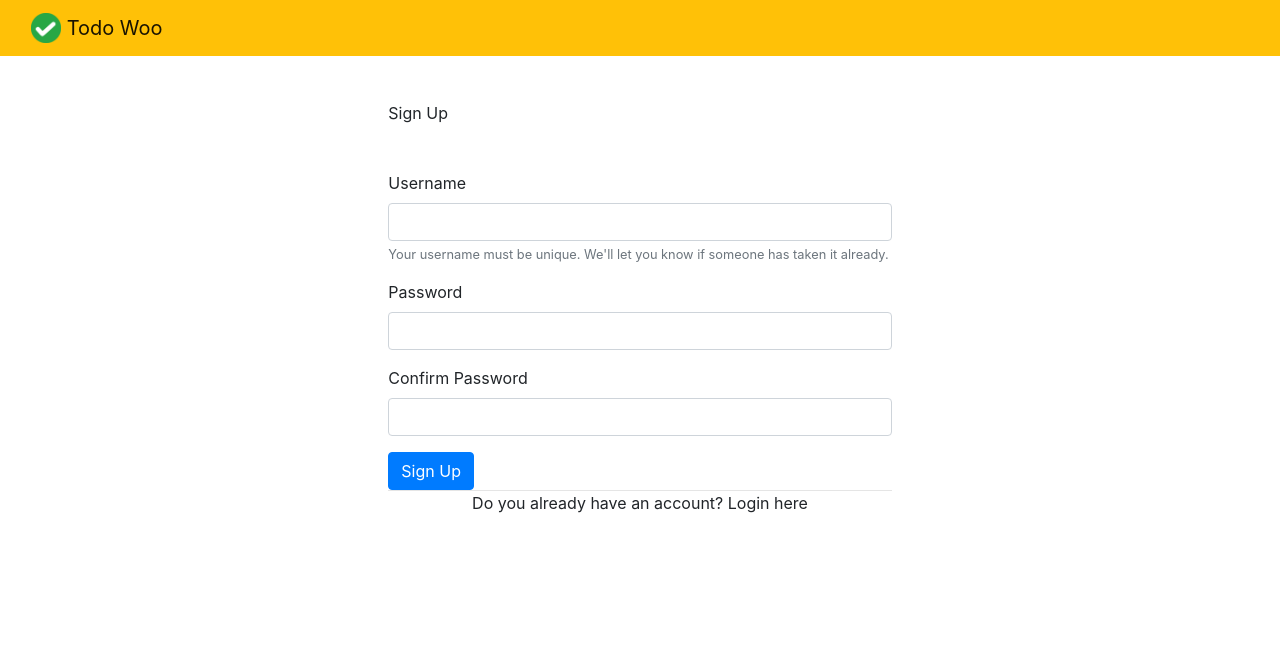
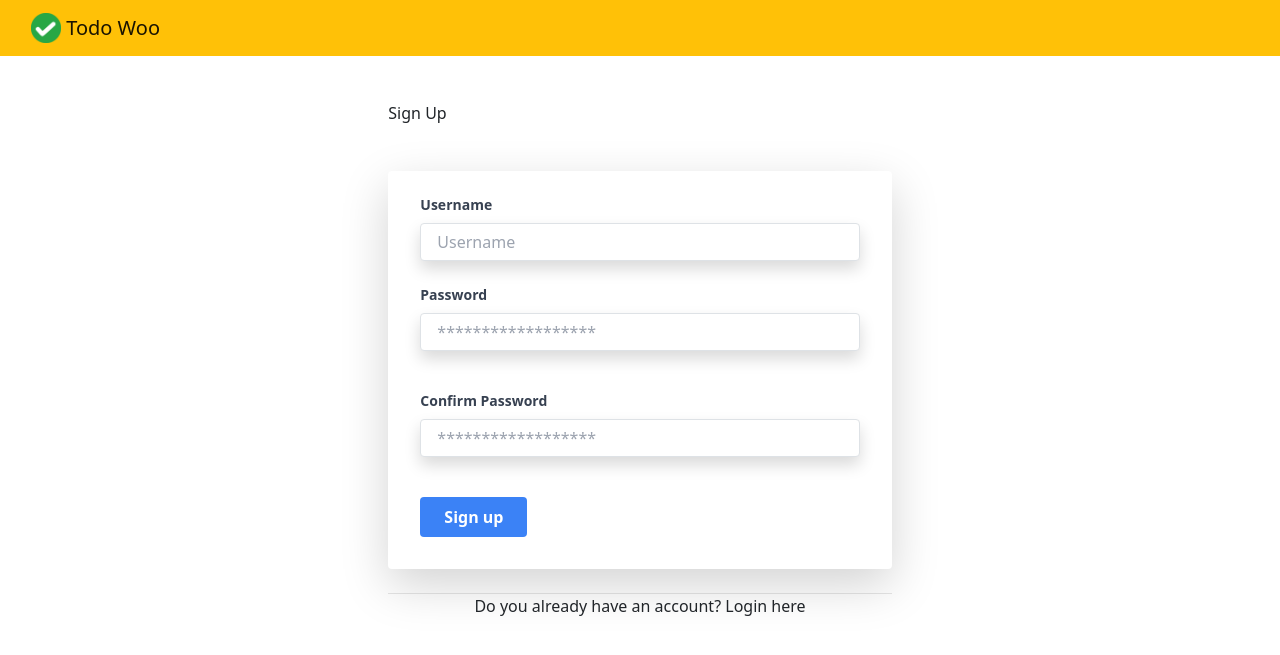
Before and after one commit to ShyamSundhar1411/Todo-Woo, a Django app: page /signup/ in a window 1280 px wide. Shown: the top 655 px of the page. Run offline with Django 3.2, Linux system fonts and the light colour scheme; some libraries are stand-ins or nearby versions.

Commit message:
TailWind

```diff
--- a/todo/templates/todo/base.html
+++ b/todo/templates/todo/base.html
@@ -10,6 +10,7 @@
 
     <!-- Bootstrap CSS -->
     <link rel="stylesheet" href="https://stackpath.bootstrapcdn.com/bootstrap/4.4.1/css/bootstrap.min.css" integrity="sha384-Vkoo8x4CGsO3+Hhxv8T/Q5PaXtkKtu6ug5TOeNV6gBiFeWPGFN9MuhOf23Q9Ifjh" crossorigin="anonymous">
+    <link href="https://unpkg.com/tailwindcss@^2/dist/tailwind.min.css" rel="stylesheet">
 
     <link rel="icon" type="image/png"  href="{% static 'todo/logo.png' %}">
     <title>Todo Woo</title>
@@ -73,5 +74,6 @@
 <script src="https://code.jquery.com/jquery-3.4.1.slim.min.js" integrity="sha384-J6qa4849blE2+poT4WnyKhv5vZF5SrPo0iEjwBvKU7imGFAV0wwj1yYfoRSJoZ+n" crossorigin="anonymous"></script>
 <script src="https://cdn.jsdelivr.net/npm/popper.js@1.16.0/dist/umd/popper.min.js" integrity="sha384-Q6E9RHvbIyZFJoft+2mJbHaEWldlvI9IOYy5n3zV9zzTtmI3UksdQRVvoxMfooAo" crossorigin="anonymous"></script>
 <script src="https://stackpath.bootstrapcdn.com/bootstrap/4.4.1/js/bootstrap.min.js" integrity="sha384-wfSDF2E50Y2D1uUdj0O3uMBJnjuUD4Ih7YwaYd1iqfktj0Uod8GCExl3Og8ifwB6" crossorigin="anonymous"></script>
+
 </body>
 </html>
--- a/todo/templates/todo/home.html
+++ b/todo/templates/todo/home.html
@@ -12,7 +12,7 @@
 
                  <h1>Simply Your Todos. Woo!</h1>
             <p>Life is fun. But life is also busy. There's a million different things you could be doing. But what matters is <u>what</u> you do. We created <b><i>Todo Woo</i></b> to help you make sense of all of your opportunities and live that life that matters most to you. Your new organized life awaits.</p>
-        <a role="button" class="btn btn-primary btn-lg" href="{% url 'signupuser' %}">Start</a>
+        <a role="button" class="lg:dark:hover:bg-white" href="{% url 'signupuser' %}">Start</a>
         </div>
     </div>
 
--- a/todo/templates/todo/signupuser.html
+++ b/todo/templates/todo/signupuser.html
@@ -13,22 +13,33 @@
       {{ error }}
     </div>
     {% endif %}
-            <form method="POST">
+
+    <form class="bg-blend-lighten md:bg-blend-darken bg-white shadow-lg rounded px-8 pt-6 pb-8 mb-4" method = 'POST'>
       {% csrf_token %}
-                <div class="form-group">
-                    <label for="username">Username</label>
-                    <input type="text" name="username" class="form-control" id="username" aria-describedby="usernameHelp">
-                    <small id="usernameHelp" class="form-text text-muted">Your username must be unique. We'll let you know if someone has taken it already.</small>
+      <div class="mb-4">
+        <label class="block text-gray-700 text-sm font-bold mb-2" for="username">
+          Username
+        </label>
+        <input class="shadow appearance-none border rounded w-full py-2 px-3 text-gray-700 leading-tight focus:outline-none focus:shadow-outline" id="username" type="text" placeholder="Username" name="username">
       </div>
-                <div class="form-group">
-                    <label for="password1">Password</label>
-                    <input type="password" name="password1" class="form-control" id="password1">
+      <div class="mb-6">
+        <label class="block text-gray-700 text-sm font-bold mb-2" for="password">
+          Password
+        </label>
+        <input class="shadow appearance-none border border-red-500 rounded w-full py-2 px-3 text-gray-700 mb-3 leading-tight focus:outline-none focus:shadow-outline" id="password" type="password" placeholder="******************" name = 'password1'>
       </div>
-                <div class="form-group">
-                    <label for="password2">Confirm Password</label>
-                    <input type="password" name="password2" class="form-control" id="password2">
+      <div class="mb-6">
+        <label class="block text-gray-700 text-sm font-bold mb-2" for="password">
+          Confirm Password
+        </label>
+        <input class="shadow appearance-none border border-red-500 rounded w-full py-2 px-3 text-gray-700 mb-3 leading-tight focus:outline-none focus:shadow-outline" id="password" type="password" placeholder="******************" name = 'password2'>
       </div>
-                <button type="submit" class="btn btn-primary">Sign Up</button>
+      <div class="flex items-center justify-between">
+
+        <button class="bg-blue-500 hover:bg-blue-700 text-white font-bold py-2 px-4 rounded focus:outline-none focus:shadow-outline" type="submit">
+          Sign up
+        </button>
+      </div>
     </form>
     <hr>
     <div class="text-center">
--- a/todo/views.py
+++ b/todo/views.py
@@ -15,7 +15,7 @@ def signupuser(request):
     if request.method == 'GET':
         return render(request, 'todo/signupuser.html', {'form':UserCreationForm()})
     else:
-        if request.POST['password1'] == request.POST['password2']:
+        if request.POST['username'] and request.POST['password1'] == request.POST['password2']:
             try:
                 user = User.objects.create_user(request.POST['username'], password=request.POST['password1'])
                 user.save()
@@ -24,7 +24,7 @@ def signupuser(request):
             except IntegrityError:
                 return render(request, 'todo/signupuser.html', {'form':UserCreationForm(), 'error':'That username has already been taken. Please choose a new username'})
         else:
-            return render(request, 'todo/signupuser.html', {'form':UserCreationForm(), 'error':'Passwords did not match'})
+            return render(request, 'todo/signupuser.html', {'form':UserCreationForm(), 'error':'Bad Datas Passed in'})
 
 def loginuser(request):
     if request.method == 'GET':
```
Also changed, not shown: FrontEnd/static_src/tailwind.config.js (+11 -37 lines), todo/templates/todo/loginuser.html (+20 -11 lines). Lines whose indentation alone changed are shown as unchanged.
